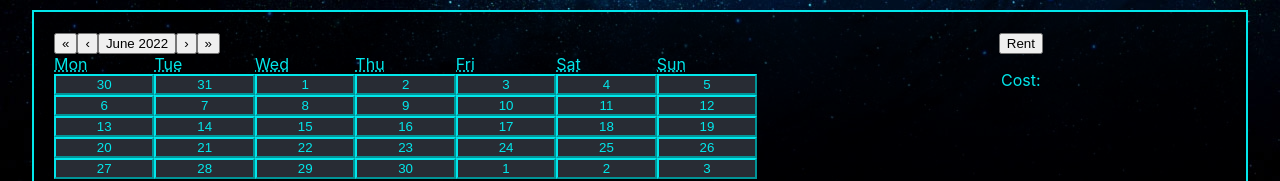
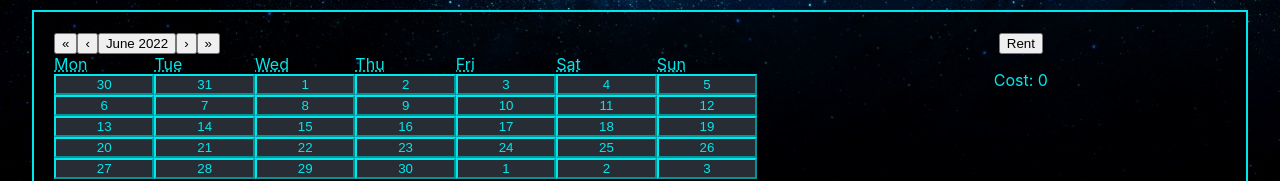
Before and after one commit to CodecoolGlobal/el-proyecte-grande-sprint-1-java-Guszti9, a React (Create React App) app in the folder react/: page /spaceship-details/1 in a window 1280 px wide. Shown: the part 896-1077 px from the top of the page. Built offline with nearby package versions, Linux system fonts and the light colour scheme; no server answers.

Commit message:
calculate price of rent

```diff
--- a/react/src/vehicleDetails/shipCalendar.js
+++ b/react/src/vehicleDetails/shipCalendar.js
@@ -5,12 +5,12 @@ function ShipCalendar(props) {
     const [value, onChange] = useState(null);
     const [type, setType] = useState("null");
     const [rentedDates, setRentedDates] = useState([]);
+    const [rentCost, setRentCost] = useState(0);
 
     function fetchRentedDates(id) {
         fetch(`http://localhost:8080/api/spaceship/${id}/rented`).
         then(result => result.json()).
         then(result => {
-            console.log(result);
             let rentedDatesCollector = [];
             for (let dateEndpoints of result) {
                 for (let date of getDatesInRange(new Date(dateEndpoints[0]), new Date(dateEndpoints[1]))) {
@@ -36,6 +36,10 @@ function ShipCalendar(props) {
             fetchRentedDates(props.id);
         }
     }, [props])
+
+    useEffect( () => {
+        calculateRentCost();
+    }, [value])
 
     function getDatesInRange(startDate, endDate) {
         const date = new Date(startDate.getTime());
@@ -69,6 +73,15 @@ function ShipCalendar(props) {
         }
     }
 
+    const calculateRentCost = () => {
+        if (value?.length === 2) {
+            let dayCount = getDatesInRange(value[0], value[1]).length;
+            setRentCost(props.price * dayCount);
+        } else {
+            setRentCost(0);
+        }
+    }
+
     const onClick = date => {
         if (rentedDates.some(e => e.getTime() === date.getTime())) return;
 
@@ -92,6 +105,8 @@ function ShipCalendar(props) {
             onChange(date);
             setType("date");
         }
+
+        calculateRentCost();
     }
 
     const colorRentDay = (date, view) => {
@@ -113,7 +128,7 @@ function ShipCalendar(props) {
                 <button onClick={rentShip}>
                     Rent
                 </button>
-                <p>Cost: </p>
+                <p>Cost: {rentCost}</p>
             </div>
         </div>
     );
--- a/react/src/vehicleDetails/vehicleDetails.js
+++ b/react/src/vehicleDetails/vehicleDetails.js
@@ -35,7 +35,7 @@ function VehicleDetails() {
                     <ShipDetails ship={ship} />
                 </div>
                 <div className="vehicle-calendar-block">
-                    <ShipCalendar id={ship.id}/>
+                    <ShipCalendar id={ship.id} price={ship.price}/>
                 </div>
                 <Outlet/>
             </div>
```
